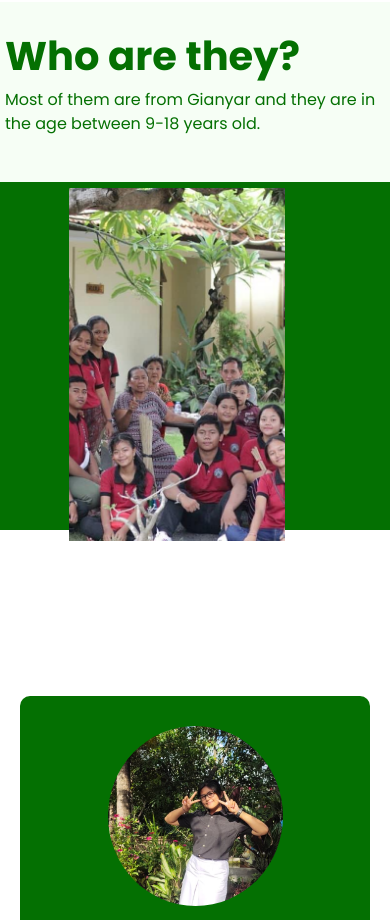
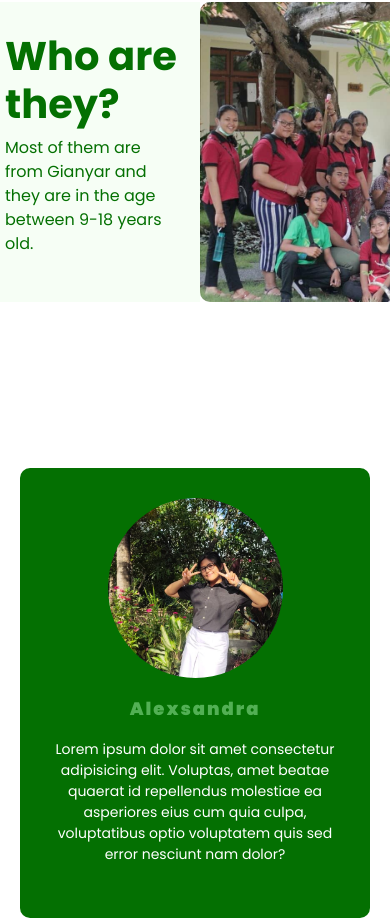
Before and after one commit to PutuRama/slukatcodingrama, a Vue app in the folder client/: page /about/student in a window 390 px wide. Shown: the part 1259-2179 px from the top of the page. Built offline with nearby package versions, Linux system fonts and the light colour scheme.

Commit message:
Update StudentPage.vue

```diff
--- a/client/src/views/StudentPage.vue
+++ b/client/src/views/StudentPage.vue
@@ -118,7 +118,7 @@
     <div class="achievement">
       <div class="achivement-text">
       <h2>Our Achievement</h2>
-      <br><br><br>
+      <br>
       </div>
       <div class="row row-achievement">
         <div class="col col-sm-12 col-md-6 column-achievement">
@@ -226,6 +226,8 @@
 .banner .carousel-image:first-child,.banner .carousel-image:nth-child(3){
   margin-top: 5%;
 }
+
+
 @media screen and (max-width: 550px) {
   .banner .carousel-image:first-child,.banner .carousel-image:nth-child(4){
     display: none;
@@ -260,6 +262,8 @@
 .vision-img .student-image:nth-child(2), .vision-img .student-image:nth-child(4){
   margin-top: 5%;
 }
+
+
 @media screen and (max-width: 1100px) {
   .vision-img .student-image:nth-child(1), .vision-img .student-image:nth-child(2) {
     display: none;
@@ -267,13 +271,19 @@
 }
 
 @media screen and (max-width: 850px) {
-  .vision-img .student-image:nth-child(3) {
+  .vision-img .student-image:nth-child(3), .vision-img .student-image:nth-child(4) {
     display: none;
   }
- .student img{
-    display: flex;
-    flex-wrap: wrap;
-    width: 240px;
+
+ .vision-img{
+  display: flex;
+  flex-wrap: wrap;
+  background-image: url('../assets/student4.jpeg');
+  background-size: cover;
+  max-width: 300px;
+  object-fit: cover;
+  background-repeat: no-repeat;
+  border-radius: 10px;
  }
  .banner .carousel-image:first-child,.banner .carousel-image:nth-child(4){
     display: none;
@@ -285,6 +295,27 @@
   }
 }
 
+@media screen and (max-width: 350px){
+   .banner .carousel-image:nth-child(2),.banner .carousel-image:nth-child(3){
+    display: flex;
+    flex-wrap: wrap;
+    width: 140px;
+  }
+  .vision .row{
+    display: grid;
+  }
+
+  .vision-img{
+  background-size: cover;
+  background-image: url('../assets/student4.jpeg');
+  background-repeat: no-repeat;
+  height: 250px;
+  max-width: 380px;
+  object-fit: cover;
+
+  }
+
+}
 
 .title{
   margin: 100px 0 180px 0;
@@ -322,6 +353,7 @@
 
 .volunteers-card{
   padding:0 60px 60px 60px;
+  margin-bottom: 10%;
   color: white;
 }
 .volunteers-card h1 {
@@ -401,11 +433,12 @@
 }
 .row-achievement{
   flex: 50%;
-  margin-top: 5%;
+  margin-top: 3%;
 }
 .column-achievement{
   display: flex;
   flex-wrap: wrap;
+  padding: 3% 0 3% 0;
   justify-content: center;
 }
 .column-achievement img{
```
